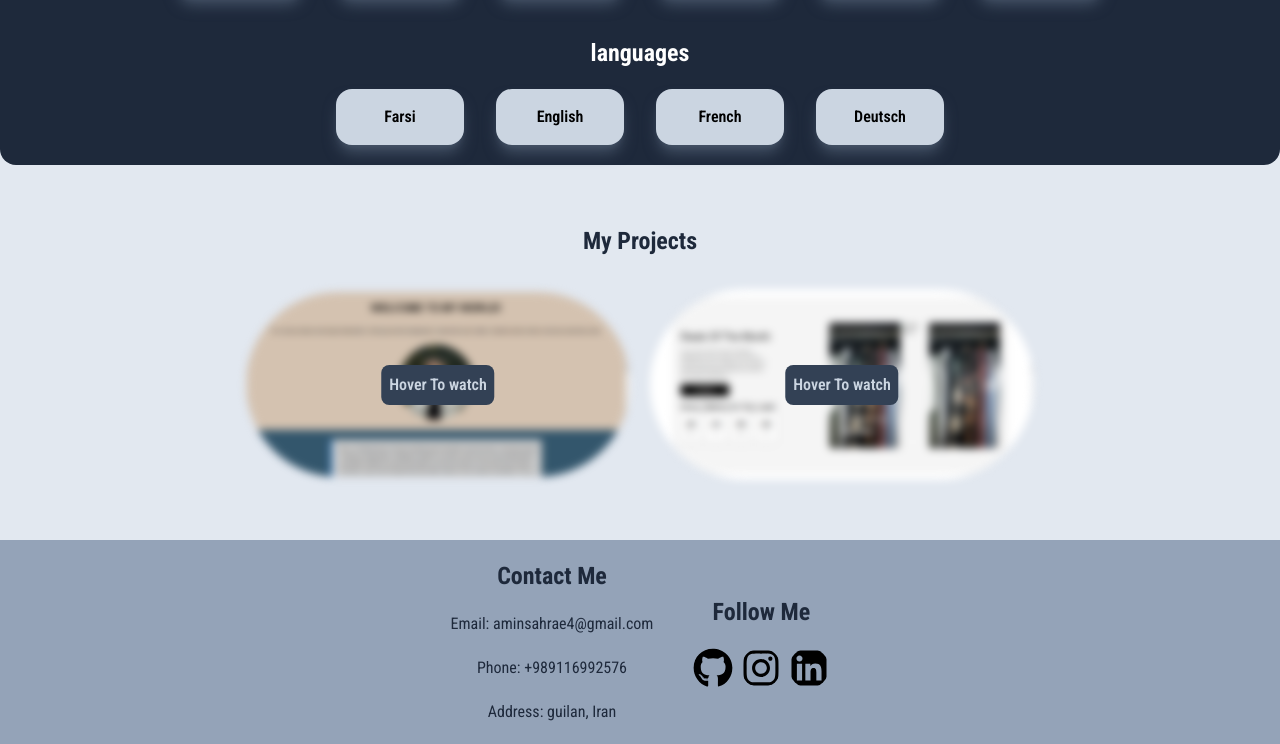
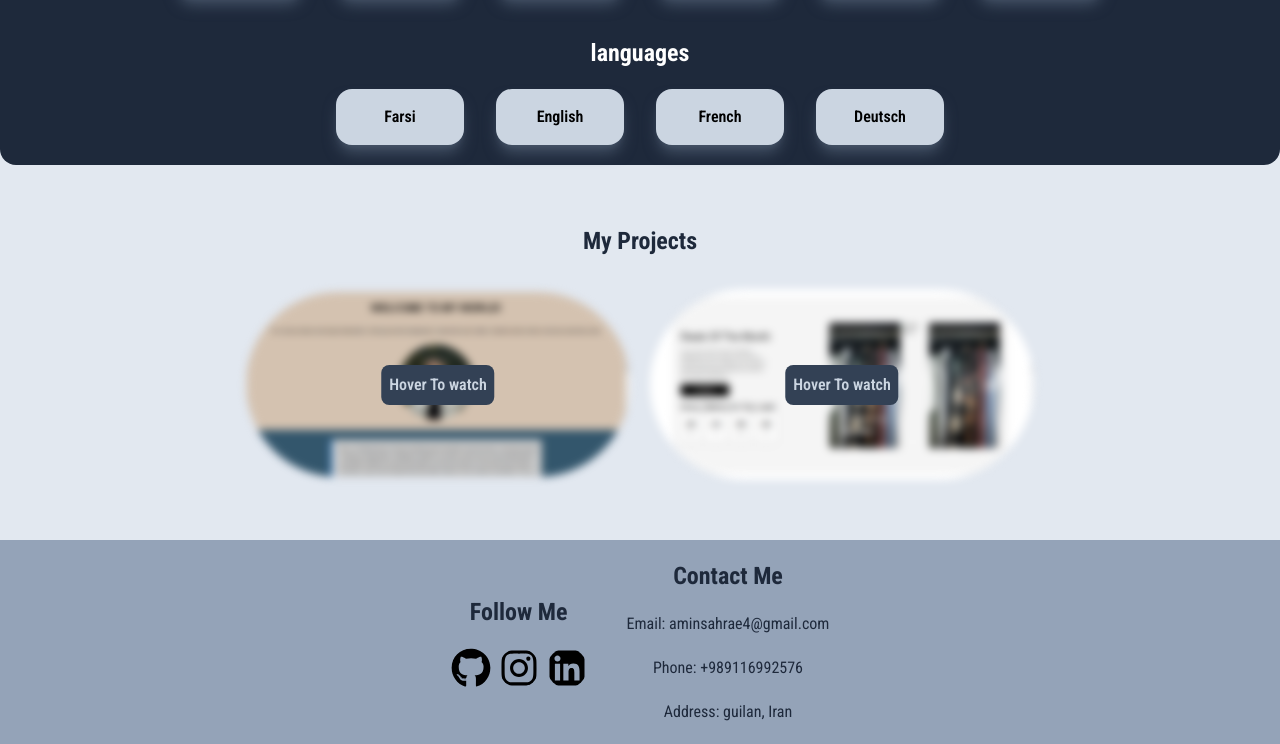
Before and after one commit to Delicato4/MyPortfolio, a website: page index.html in a window 1280 px wide. Shown: the part 679-1423 px from the top of the page. Drawn offline with Linux system fonts and the light colour scheme.

Commit message:
footer fixed

```diff
--- a/index.html
+++ b/index.html
@@ -68,7 +68,7 @@
       <div class="flex items-center justify-center p-5">
         <h1 class="text-2xl font-bold text-white ">My Skills</h1>
         </div>
-      <div class="grid grid-cols-2 md:grid-cols-3 md:gap-8 lg:grid-cols-6 items-center justify-center gap-5">
+      <div class="grid grid-cols-2  md:grid-cols-3 md:gap-8 lg:grid-cols-6 items-center justify-center gap-5">
         <div class="text-center shadow-slate-600 bg-orange-800 shadow-lg w-32 text-white p-4 rounded-2xl ">HTML</div>
         <div class="text-center shadow-slate-600 bg-blue-500 shadow-lg w-32 text-white p-4 rounded-2xl ">CSS</div>
         <div class="text-center shadow-slate-600 bg-yellow-600 shadow-lg w-32 text-white p-4 rounded-2xl ">JavaScript</div>
@@ -118,13 +118,8 @@
 
     <!-- Footer -->
 
-    <footer class="flex mt-10 pt-5 items-center justify-center p-5 bg-slate-400 gap-10">
-      <div class="flex flex-col  items-center justify-center gap-5">
-        <h1 class="text-2xl font-bold text-slate-800">Contact Me</h1>
-        <p class="text-slate-800">Email: <a href="mailto:amin.kazemi.k@gmail.com">aminsahrae4@gmail.com</a></p>
-        <p class="text-slate-800">Phone: <a href="tel:+989123456789">+989116992576</a></p>
-        <p class="text-slate-800">Address: <a href="https://www.google.com/maps/place/Tehran,+Tehran+Province,+Iran/@35.6892,51.389,12z/data=!3m1!4b1!4m6!3m5!1s0x3f8e0043647a2701:0x678a76742478e880!8m2!3d35.6892!4d51.389!16zL20vMDZ1Z20?hl=en">guilan, Iran</a></p>
-      </div>
+    <footer class="flex flex-col lg:flex-row md:flex-row sm:flex-col mt-10 pt-5 items-center justify-center p-5 bg-slate-400 gap-10">
+
       <div class="flex flex-col items-center justify-center gap-5 ">
         <h1 class="text-2xl font-bold text-slate-800">Follow Me</h1>
           <div class="flex items-center justify-center gap-2">
@@ -139,6 +134,12 @@
           </a>
         </div>
       </div>
+      <div class="flex flex-col  items-center justify-center gap-5">
+        <h1 class="text-2xl font-bold text-slate-800">Contact Me</h1>
+        <p class="text-slate-800 text-center">Email: <a href="mailto:amin.kazemi.k@gmail.com">aminsahrae4@gmail.com</a></p>
+        <p class="text-slate-800">Phone: <a href="tel:+989123456789">+989116992576</a></p>
+        <p class="text-slate-800">Address: <a href="https://www.google.com/maps/place/Tehran,+Tehran+Province,+Iran/@35.6892,51.389,12z/data=!3m1!4b1!4m6!3m5!1s0x3f8e0043647a2701:0x678a76742478e880!8m2!3d35.6892!4d51.389!16zL20vMDZ1Z20?hl=en">guilan, Iran</a></p>
+      </div>
 
 
     </footer>
```
Also changed, not shown: output.css.
